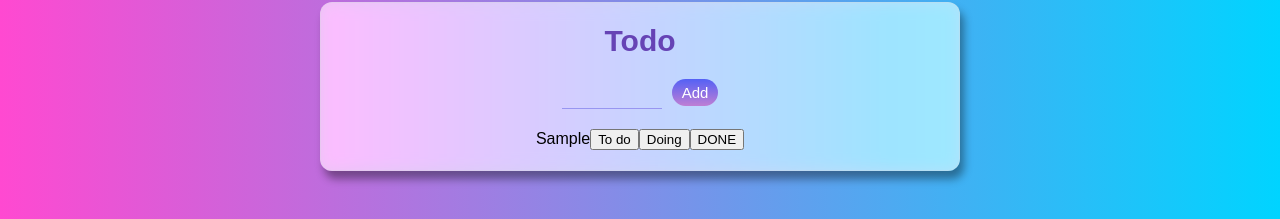
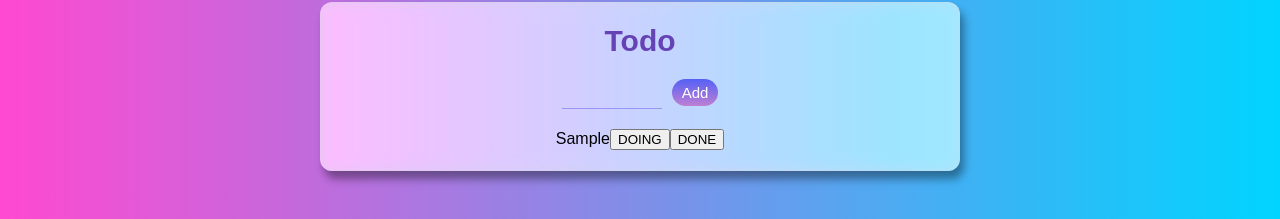
Before and after one commit to jjeongsu/react-masterclass, a React (Create React App) app: page / in a window 1280 px wide. Both pictures are taken after typing "Sample" into the empty fields and a click on the button "Add". Shown: the part 314-533 px from the top of the page. Built offline with nearby package versions, Linux system fonts and the light colour scheme.

Commit message:
EDIT ** Change todo Category **

```diff
--- a/src/Components/Todo.tsx
+++ b/src/Components/Todo.tsx
@@ -4,21 +4,41 @@ import { IToDo, toDoState } from "../atoms";
 const List = styled.li`
 
 `;
+
+
+
+/**
+ * Todos의 값을 변경하기
+ * 중요한점은 state를 mutate하지말고 새로운 state를 만들어야 한다는 것.
+ *  1. find todo based on Id, index
+ *
+ */
+
 function ToDo({text, category, id}:IToDo){
   const setToDos = useSetRecoilState(toDoState);
   const onClick = (e: React.MouseEvent<HTMLButtonElement>) => {
     const {
-      currentTarget: {name}
+      currentTarget: {name} //어떤 버튼을 눌렀는데?
     } = e;
-
+    setToDos((oldTodos) => {
+      const targetIndex = oldTodos.findIndex(todo => todo.id === id); //target의 경로 찾기
+      const oldTodo = oldTodos[targetIndex];
+      const newTodo = {text, id, category: name as any};
+      //배열의 원소를 교체하기 : 새로운 배열을 만들어서 리턴하기
+      //final = [...front, newelement, ...back]
+      return  [
+        ...oldTodos.slice(0,targetIndex),
+        newTodo,
+        ...oldTodos.slice(targetIndex+1),
+      ];
+    });
   }
 
   return (
   <li >{text}
-    <button>To do </button>
-    {category !== "DOING" && <button name="DOING"onClick={onClick}>Doing </button>}
-    {category !== "DONE" &&  <button name="DONE"onClick={onClick}>DONE </button>}
-    {category !== "TO_DO" && <button name="TO_DO"onClick={onClick}>TODO </button>}
+    {category !== "DOING" && <button name="DOING" onClick={onClick}>DOING </button>}
+    {category !== "DONE" &&  <button name="DONE" onClick={onClick}>DONE </button>}
+    {category !== "TO_DO" && <button name="TO_DO" onClick={onClick}>TO_DO </button>}
   </li>);
 }
 
--- a/src/Components/TodoList.tsx
+++ b/src/Components/TodoList.tsx
@@ -48,7 +48,7 @@ const Header = styled.h1`
 `;
 function ToDoList() {
   const toDos = useRecoilValue(toDoState);
-  const [hue, setHue] = useState(340);
+  console.log(toDos);
   return (
     <FullScreen>
       <TotalContainer>
@@ -57,7 +57,7 @@ function ToDoList() {
         <ListContainer>
           <ul>
             {toDos.map((toDo) => (
-              <ToDo {...toDo} />
+              <ToDo key={toDo.id} {...toDo} />
               ))}
           </ul>
         </ListContainer>
--- a/src/styled.d.ts
+++ b/src/styled.d.ts
@@ -5,7 +5,7 @@ import 'styled-components';
 declare module 'styled-components' {
   export interface DefaultTheme {
     textColor: string,
-    bgColor: string
+    bgColor: string,
     accentColor: string,
   }
 }
```
